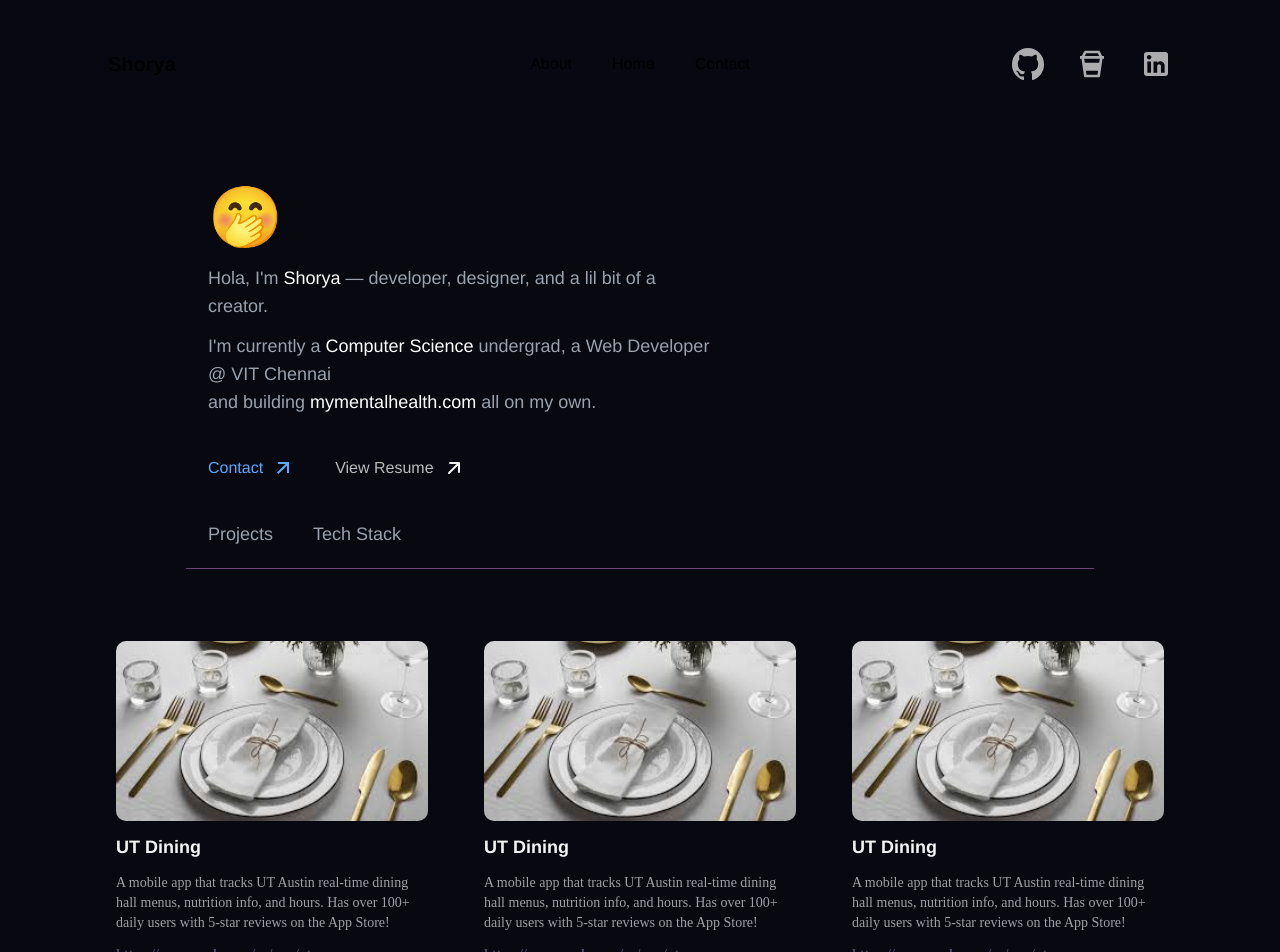
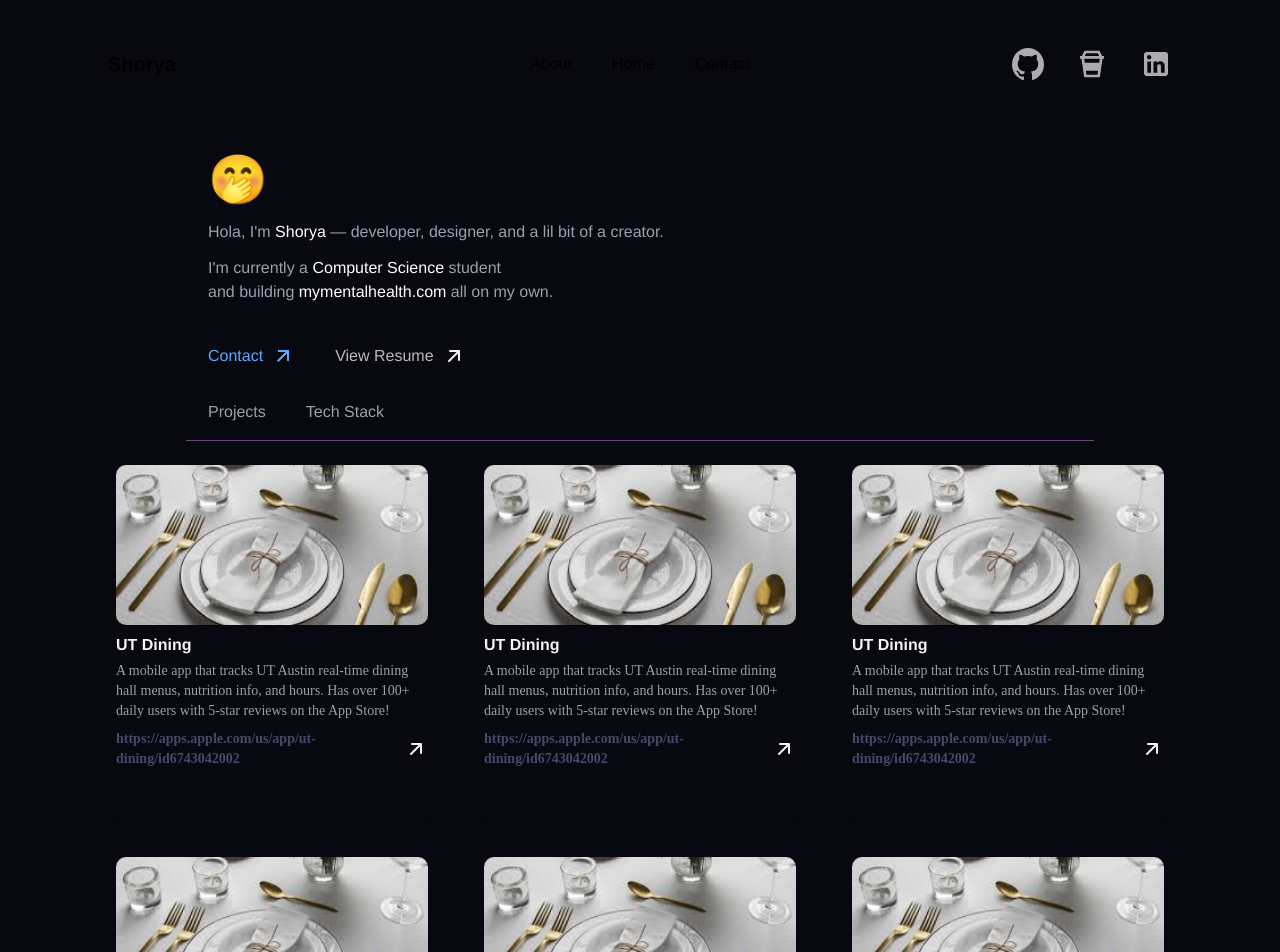
Before and after one commit to shoryax/github-certificate, a Next.js app: page / in a window 1280 px wide. Shown: the top 952 px of the page. Built offline with nearby package versions, Linux system fonts and the light colour scheme; a web font is replaced by a local one.

Commit message:
half corrected

```diff
--- a/src/components/Body.tsx
+++ b/src/components/Body.tsx
@@ -10,35 +10,44 @@ export default async function Body() {
 
   return (
     <div className="">
-      <div className="flex gap-x-10 gap-y-4 px-6 mx-auto justify-center my-3 flex-wrap">
+      <div className="flex gap-x-10 gap-y-4 px-6  mx-auto justify-center flex-wrap">
         {proj.map((project: any, id: number) => (
           <div
-            key={`${project.title}-${id}`} // key on outer div
+            key={`${project.title}-${id}`}
             data-layer="full r1"
             className="FullR1 w-78 h-90 bg-[#080810] rounded-[10px] hover:cursor-pointer m-2"
           >
             <img
               src={project.image || '/dining.jpeg'}
               alt={project.title}
-              className="w-full h-[50%] bg-white/10 rounded-[10px] object-cover transition-transform transition-filter duration-300 ease-in-out hover:scale-105 hover:brightness-90"
+              className="w-full h-40 bg-white/10 rounded-[10px] object-cover transition-transform transition-filter duration-300 ease-in-out hover:scale-105 hover:brightness-90"
             />
+
             <div
               data-layer="UT Dining"
-              className="UtDining justify-start text-zinc-100 my-3 text-lg font-bold"
+              className="UtDining justify-start text-zinc-100 mt-2 text-base font-bold"
             >
               {project.title}
             </div>
+
             <div
               data-layer="ds1"
-              className="Ds1 w-full justify-start text-zinc-400 text-sm font-medium font-['Satoshi'] mt-2"
+              className="Ds1 w-full justify-start text-zinc-400 text-sm font-medium font-['Satoshi'] mt-1"
             >
               {project.description}
             </div>
+
             <div
               data-layer="link"
-              className="HttpsAppsAppleComUsAppUtDiningId6743042002 w-full justify-start flex text-sm font-bold font-['Satoshi'] mt-3" style={{color: "#484868"}}
+              className="w-full justify-start flex text-sm font-bold font-['Satoshi'] mt-2"
+              style={{ color: "#484868" }}
             >
-              <a href={project.link} target="_blank" rel="noopener noreferrer" className="flex items-center gap-1">
+              <a
+                href={project.link}
+                target="_blank"
+                rel="noopener noreferrer"
+                className="flex items-center gap-1"
+              >
                 {project.link}
                 <img src="/arrow-up-right.svg" alt="external link" />
               </a>
@@ -48,4 +57,5 @@ export default async function Body() {
       </div>
     </div>
   );
+
 }
--- a/src/components/Footer.tsx
+++ b/src/components/Footer.tsx
@@ -2,7 +2,7 @@ const Footer: React.FC = () => {
   return (
     <div id="contact">
       <footer className="text-white py-16 relative" style={{ overflow: "hidden" }}>
-        <hr className="border-t mx-auto w-[70%] mb-7" style={{ color: "#684574" }} />
+        <hr className="border-t mx-auto w-[71%] mb-7" style={{ color: "#684574" }} />
 
         <div className="text-center font-semibold text-xl mb-2">Let's get in touch</div>
 
--- a/src/components/Intro.tsx
+++ b/src/components/Intro.tsx
@@ -1,17 +1,17 @@
 export default function Intro() {
   return (
-      <div id="home" className="px-4 sm:px-8 lg:px-20 py-8 mx-auto">
-        <div className="= sm:max-w-3xl rounded px-32">
-          <div className="text-5xl sm:text-6xl mb-4">🤭</div>
+    <div id="home" className="px-4 sm:px-8 lg:px-20 mx-auto">
+      <div className="sm:max-w-3xl rounded px-32">
+        <div className="text-4xl sm:text-5xl mb-4">🤭</div>
 
-          <div className="text-gray-400 text-base sm:text-lg mb-3">
+        <div className="text-gray-400 text-sm sm:text-base mb-3">
           Hola, I'm{' '}
           <span className="text-white font-medium">Shorya</span> — developer, designer, and a lil bit of a creator.
         </div>
 
-          <div className="text-gray-400 text-base sm:text-lg">
+        <div className="text-gray-400 w-full text-sm sm:text-base">
           I'm currently a{' '}
-            <span className="text-white font-medium">Computer Science</span> undergrad, a Web Developer @ VIT Chennai
+          <span className="text-white font-medium">Computer Science</span> student
           <div>
             and building{' '}
             <span className="text-white font-medium">mymentalhealth.com</span> all on my own.
@@ -33,7 +33,7 @@ export default function Intro() {
         </div>
       </div>
 
-        <div className="flex flex-col sm:flex-row sm:space-x-10 my-10 mb-2 px-32 text-gray-400 text-base sm:text-lg">
+      <div className="flex flex-col sm:flex-row sm:space-x-10 my-8 mb-2 px-32 text-gray-400 text-sm sm:text-base">
         <div>Projects</div>
 
         <div className="flex items-center space-x-2 mt-2 sm:mt-0">
@@ -42,10 +42,7 @@ export default function Intro() {
         </div>
       </div>
 
-        <hr
-          className="mx-auto w-[81%] my-5"
-          style={{ color: '#684574' }}
-        />
+      <hr className="mx-auto w-[81%] my-4" style={{ color: '#684574' }} />
     </div>
   );
 }
--- a/src/components/Time.tsx
+++ b/src/components/Time.tsx
@@ -28,7 +28,7 @@ const Time: React.FC = () => {
     return (
         <div className="">
             <hr
-                className="mx-auto my-4 w-[75%] flex justify-center"
+                className="mx-auto my-4 w-[71%] flex justify-center"
                 style={{ color: "#684574" }}
             />
             <div className="w-[75%] h-[85%] mx-auto mt-4 mb-10 rounded-2xl transition-colors px-3 flex items-center justify-center">
```
Lines whose indentation alone changed are shown as unchanged.
